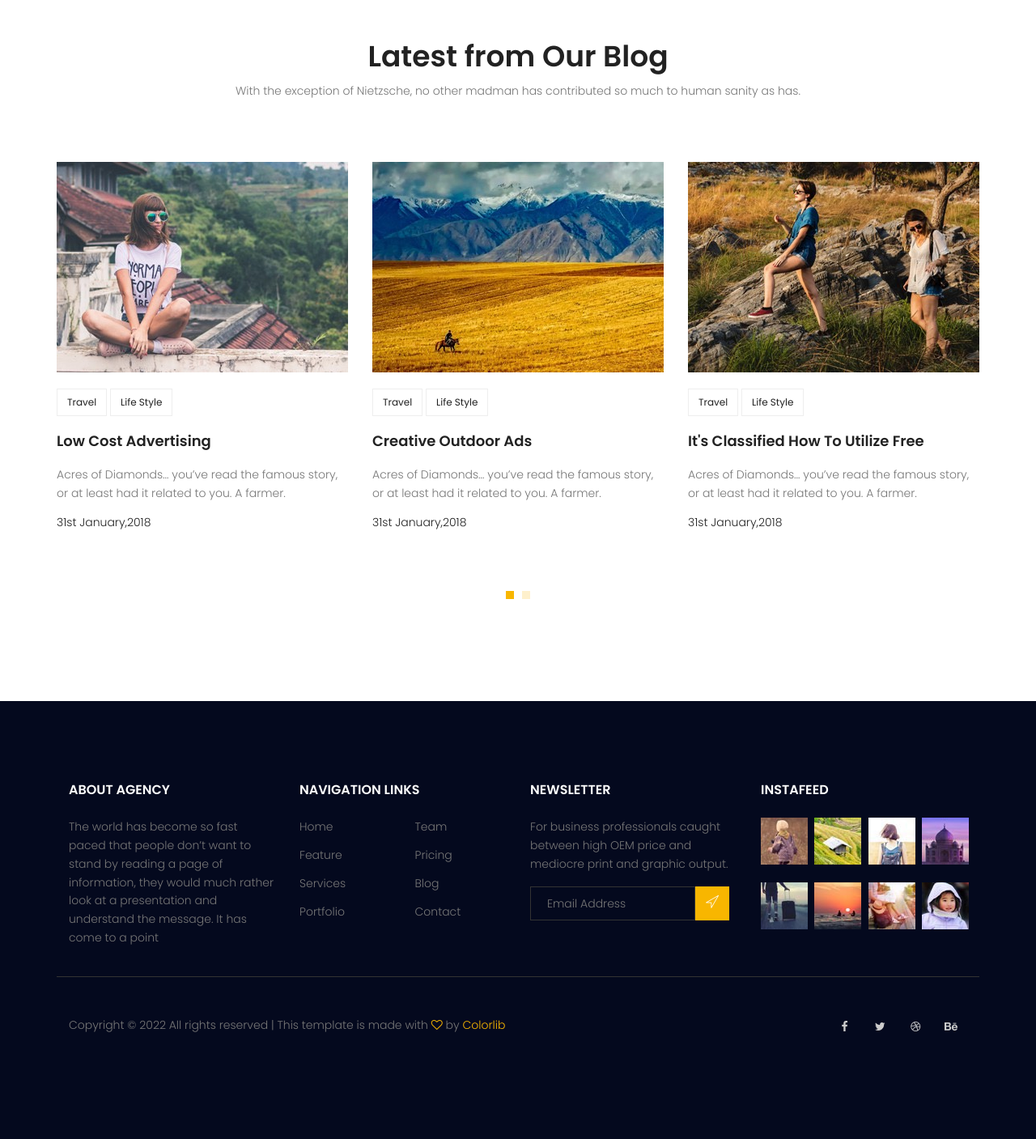
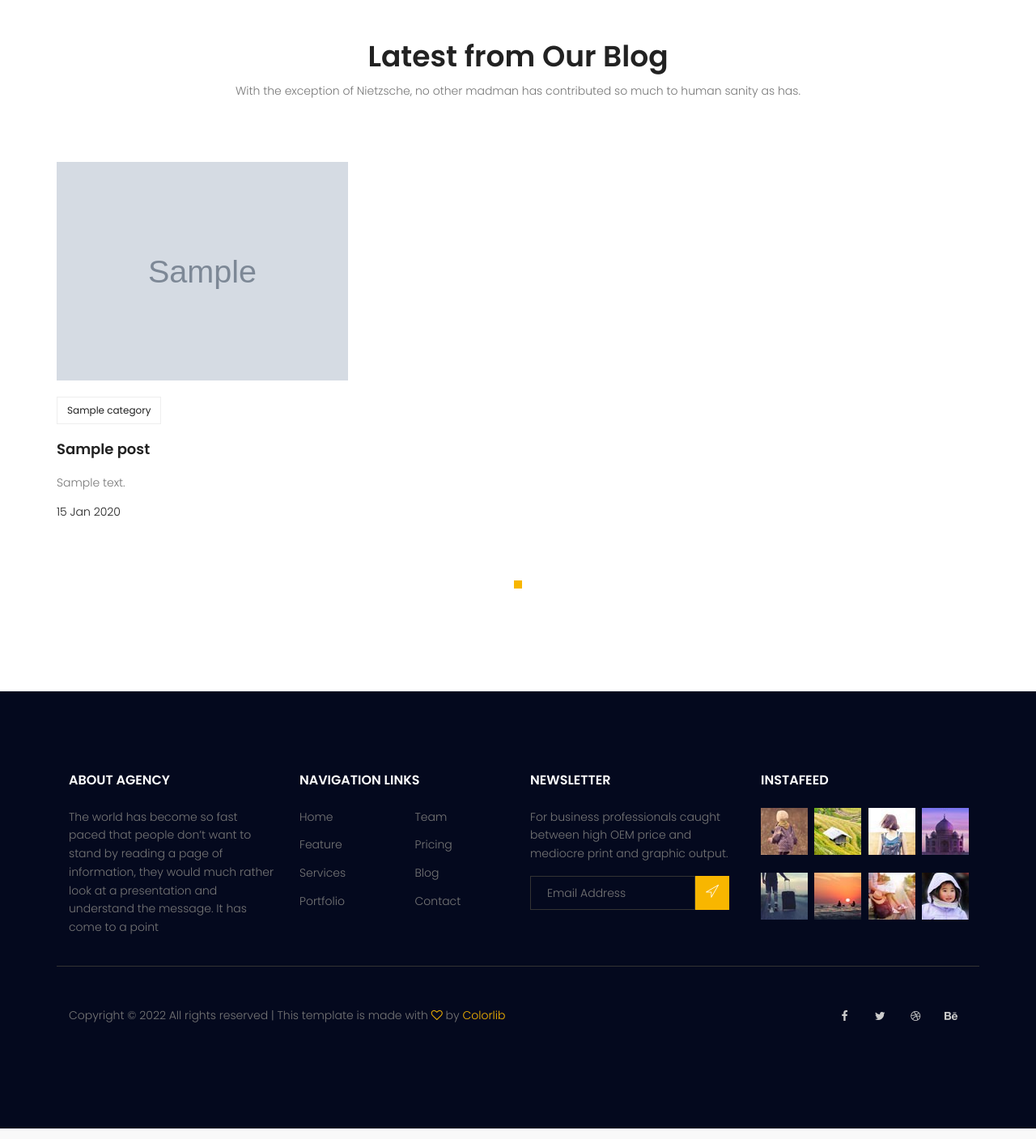
Before and after one commit to alirafiei75/test-site, a Django app: page / in a window 1280 px wide. Shown: the part 2589-3996 px from the top of the page at 81% size. Run offline with Django 3.2, Linux system fonts and the light colour scheme; tables that the repository leaves empty hold one stand-in row (values such as "Sample post"); grey boxes marked "Sample" are stand-in pictures; some libraries are stand-ins or nearby versions.

Commit message:
latest posts

```diff
--- a/templates/website/index.html
+++ b/templates/website/index.html
@@ -1,5 +1,6 @@
 {% extends 'base.html' %}
 {% load static %}
+{% load website_tags %}
 {% block content %}
 
 <!-- start banner Area -->
@@ -178,176 +179,6 @@
 </section>
 <!-- End home-about Area -->
 
-
-<!-- Start blog Area -->
-<section class="recent-blog-area section-gap">
-	<div class="container">
-		<div class="row d-flex justify-content-center">
-			<div class="menu-content pb-60 col-lg-9">
-				<div class="title text-center">
-					<h1 class="mb-10">Latest from Our Blog</h1>
-					<p>With the exception of Nietzsche, no other madman has contributed so much to human sanity as has.
-					</p>
-				</div>
-			</div>
-		</div>
-		<div class="row">
-			<div class="active-recent-blog-carusel">
-				<div class="single-recent-blog-post item">
-					<div class="thumb">
-						<img class="img-fluid" src="{% static 'img/b1.jpg' %}" alt="">
-					</div>
-					<div class="details">
-						<div class="tags">
-							<ul>
-								<li>
-									<a href="#">Travel</a>
-								</li>
-								<li>
-									<a href="#">Life Style</a>
-								</li>
-							</ul>
-						</div>
-						<a href="#">
-							<h4 class="title">Low Cost Advertising</h4>
-						</a>
-						<p>
-							Acres of Diamonds… you’ve read the famous story, or at least had it related to you. A
-							farmer.
-						</p>
-						<h6 class="date">31st January,2018</h6>
-					</div>
-				</div>
-				<div class="single-recent-blog-post item">
-					<div class="thumb">
-						<img class="img-fluid" src="{% static 'img/b2.jpg' %}" alt="">
-					</div>
-					<div class="details">
-						<div class="tags">
-							<ul>
-								<li>
-									<a href="#">Travel</a>
-								</li>
-								<li>
-									<a href="#">Life Style</a>
-								</li>
-							</ul>
-						</div>
-						<a href="#">
-							<h4 class="title">Creative Outdoor Ads</h4>
-						</a>
-						<p>
-							Acres of Diamonds… you’ve read the famous story, or at least had it related to you. A
-							farmer.
-						</p>
-						<h6 class="date">31st January,2018</h6>
-					</div>
-				</div>
-				<div class="single-recent-blog-post item">
-					<div class="thumb">
-						<img class="img-fluid" src="{% static 'img/b3.jpg' %}" alt="">
-					</div>
-					<div class="details">
-						<div class="tags">
-							<ul>
-								<li>
-									<a href="#">Travel</a>
-								</li>
-								<li>
-									<a href="#">Life Style</a>
-								</li>
-							</ul>
-						</div>
-						<a href="#">
-							<h4 class="title">It's Classified How To Utilize Free</h4>
-						</a>
-						<p>
-							Acres of Diamonds… you’ve read the famous story, or at least had it related to you. A
-							farmer.
-						</p>
-						<h6 class="date">31st January,2018</h6>
-					</div>
-				</div>
-				<div class="single-recent-blog-post item">
-					<div class="thumb">
-						<img class="img-fluid" src="{% static 'img/b1.jpg' %}" alt="">
-					</div>
-					<div class="details">
-						<div class="tags">
-							<ul>
-								<li>
-									<a href="#">Travel</a>
-								</li>
-								<li>
-									<a href="#">Life Style</a>
-								</li>
-							</ul>
-						</div>
-						<a href="#">
-							<h4 class="title">Low Cost Advertising</h4>
-						</a>
-						<p>
-							Acres of Diamonds… you’ve read the famous story, or at least had it related to you. A
-							farmer.
-						</p>
-						<h6 class="date">31st January,2018</h6>
-					</div>
-				</div>
-				<div class="single-recent-blog-post item">
-					<div class="thumb">
-						<img class="img-fluid" src="{% static 'img/b2.jpg' %}" alt="">
-					</div>
-					<div class="details">
-						<div class="tags">
-							<ul>
-								<li>
-									<a href="#">Travel</a>
-								</li>
-								<li>
-									<a href="#">Life Style</a>
-								</li>
-							</ul>
-						</div>
-						<a href="#">
-							<h4 class="title">Creative Outdoor Ads</h4>
-						</a>
-						<p>
-							Acres of Diamonds… you’ve read the famous story, or at least had it related to you. A
-							farmer.
-						</p>
-						<h6 class="date">31st January,2018</h6>
-					</div>
-				</div>
-				<div class="single-recent-blog-post item">
-					<div class="thumb">
-						<img class="img-fluid" src="{% static 'img/b3.jpg' %}" alt="">
-					</div>
-					<div class="details">
-						<div class="tags">
-							<ul>
-								<li>
-									<a href="#">Travel</a>
-								</li>
-								<li>
-									<a href="#">Life Style</a>
-								</li>
-							</ul>
-						</div>
-						<a href="#">
-							<h4 class="title">It's Classified How To Utilize Free</h4>
-						</a>
-						<p>
-							Acres of Diamonds… you’ve read the famous story, or at least had it related to you. A
-							farmer.
-						</p>
-						<h6 class="date">31st January,2018</h6>
-					</div>
-				</div>
-
-			</div>
-		</div>
-	</div>
-</section>
-<!-- End recent-blog Area -->
+{% latestposts %}
 
 {% endblock %}
--- /dev/null
+++ b/templates/website/website-latest-posts.html
@@ -0,0 +1,46 @@
+{% load static %}
+
+<!-- Start blog Area -->
+<section class="recent-blog-area section-gap">
+	<div class="container">
+		<div class="row d-flex justify-content-center">
+			<div class="menu-content pb-60 col-lg-9">
+				<div class="title text-center">
+					<h1 class="mb-10">Latest from Our Blog</h1>
+					<p>With the exception of Nietzsche, no other madman has contributed so much to human sanity as has.
+					</p>
+				</div>
+			</div>
+		</div>
+		<div class="row">
+			<div class="active-recent-blog-carusel">
+                {% for post in posts %}
+				<div class="single-recent-blog-post item">
+					<div class="thumb">
+						<img class="img-fluid" src="{{post.image.url}}" alt="">
+					</div>
+					<div class="details">
+						<div class="tags">
+							<ul>
+								{% for cat in post.category.all %}
+								<li>
+									<a href="{% url 'blog:category' cat_name=cat.name %}">{{cat.name}}</a>
+								</li>
+								{% endfor %}
+							</ul>
+						</div>
+						<a href="{% url 'blog:single' pid=post.id %}">
+							<h4 class="title">{{post.title}}</h4>
+						</a>
+						<p>
+							{{post.content|truncatewords:15}}
+						</p>
+						<h6 class="date">{{post.published_date|date:"d M Y"}}</h6>
+					</div>
+				</div>
+                {% endfor %}
+			</div>
+		</div>
+	</div>
+</section>
+<!-- End recent-blog Area -->
--- /dev/null
+++ b/website/templatetags/website_tags.py
@@ -0,0 +1,9 @@
+from django import template
+from blog.models import Post
+
+register = template.Library()
+
+@register.inclusion_tag('website/website-latest-posts.html')
+def latestposts(arg=6):
+    posts = Post.objects.filter(status=1).order_by('-published_date')[:arg]
+    return {'posts':posts }
```
Also changed, not shown: media/blog/blog-home-banner.jpg (added), media/blog/feature-img1.jpg (added), media/blog/feature-img2.jpg (added), media/blog/feature-img4_MQJuzJk.jpg (added), website/templatetags/__init__.py (added).
